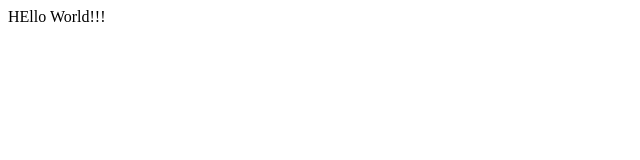
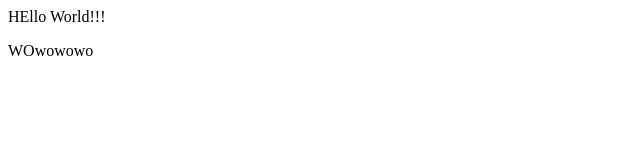
Before and after one commit to snailbob/gitTestRepo, a plain HTML site: page index.html in a window 1280 px wide. Shown: the full height of the page, 0-640 px from the left. Drawn offline with Linux system fonts and the light colour scheme.

Commit message:
add p to index

```diff
--- a/index.html
+++ b/index.html
@@ -4,6 +4,7 @@
 	</head>
 	<body>
 		HEllo World!!!
+		<p>WOwowowo</p>
 
 	</body>
 </html>
```
